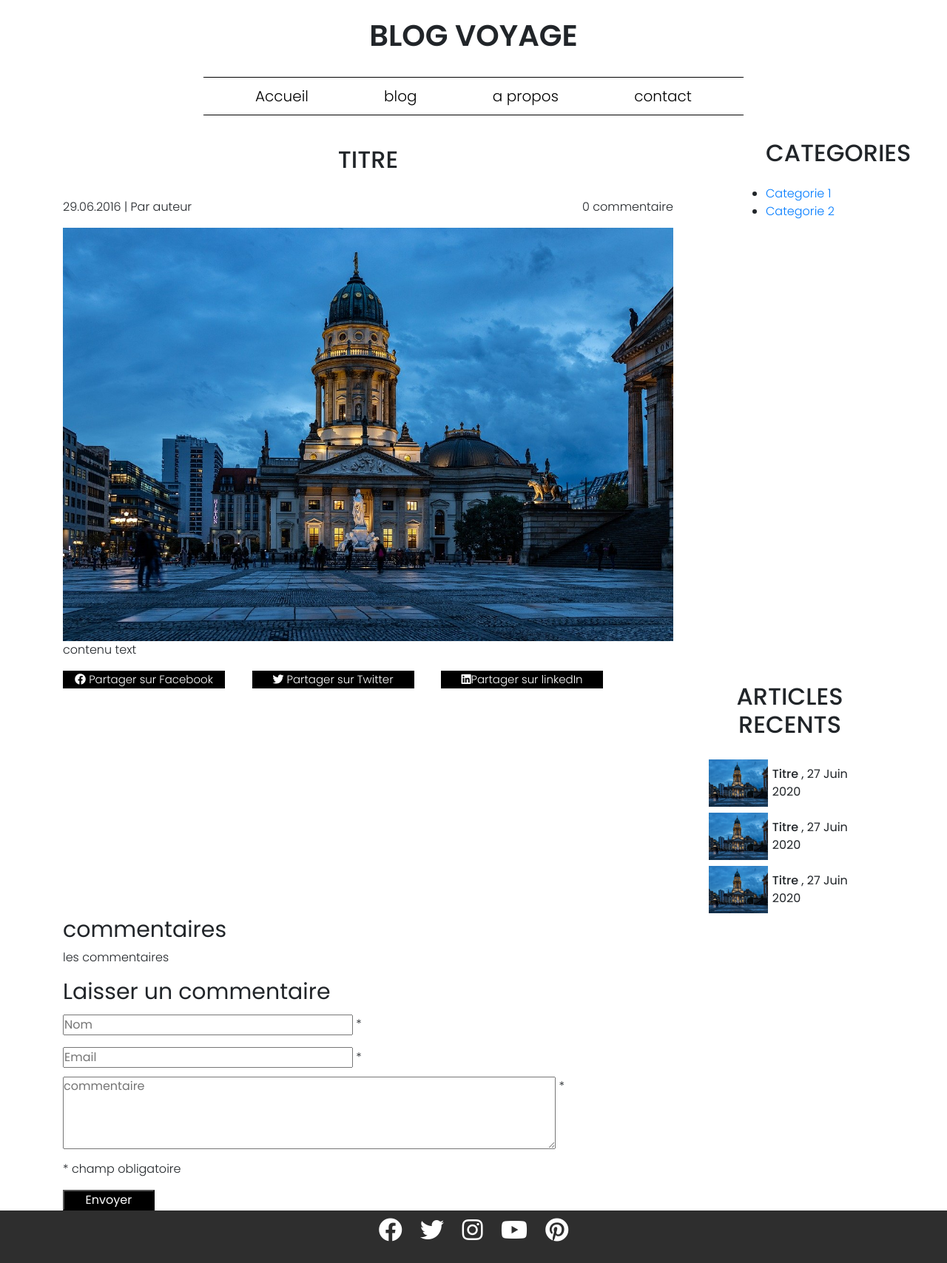
After one commit to Kyse7535/Blog, a PHP site: template Vue/article.php in a window 1280 px wide. The commit adds this page. Shown: the whole page at 74% size. Run offline with PHP 8.4, Linux system fonts and the light colour scheme; the template is opened without the code that fills it, so the values that code supplies are empty; some libraries are stand-ins or nearby versions.

Commit message:
premier blog

```diff
--- a/Vue/CSS/blog.css
+++ b/Vue/CSS/blog.css
@@ -5,7 +5,7 @@
 }
 
 body {
-    min-width: 768px;
+    min-width: 400px;
 }
 
 main .date_auteur {
@@ -17,6 +17,11 @@ main .date_auteur {
 
 main figcaption {
     text-align: left;
+    word-wrap: break-word;
+}
+
+main .ligne {
+    position: relative;
 }
 
 main .date_auteur a {
@@ -24,3 +29,16 @@ main .date_auteur a {
     background-color: #000;
     color: #fff;
 }
+
+main .latest_article {
+    position: absolute;
+    right: 2%;
+    top: 2.5%;
+}
+
+main .article a {
+    padding: 5px 15px;
+    background-color: #000;
+    color: #fff;
+    border-radius: 4px;
+}
--- a/Vue/CSS/index.css
+++ b/Vue/CSS/index.css
@@ -290,6 +290,7 @@ footer a {
         display: flex;
         justify-content: space-evenly;
         margin: 0;
+        padding: 2% 0;
     }
     main .latest_article_list img {
         width: 35%;
--- a/Vue/accueil.php
+++ b/Vue/accueil.php
@@ -69,7 +69,7 @@
                     <h2 class="text-center py-3">Articles recents</h2>
                     <div class="latest_article_list">
                         <?php
-                        echo "lkjhgkljkhjgf";
+
                         while ($donnees = $resultat->fetch()) {
                         ?>
                         <div class="item">
--- /dev/null
+++ b/Vue/article.php
@@ -0,0 +1,127 @@
+<!DOCTYPE html>
+<html lang="fr">
+
+<head>
+    <meta charset="UTF-8">
+    <meta name="viewport" content="width=device-width, initial-scale=1.0">
+    <title>Blog Article</title>
+    <!-- Font Awesome -->
+    <link rel="stylesheet" href="https://use.fontawesome.com/releases/v5.8.2/css/all.css">
+    <!-- Google Fonts -->
+    <link rel="stylesheet" href="https://fonts.googleapis.com/css?family=Roboto:300,400,500,700&display=swap">
+    <!-- Bootstrap core CSS -->
+    <link href="https://cdnjs.cloudflare.com/ajax/libs/twitter-bootstrap/4.5.0/css/bootstrap.min.css" rel="stylesheet">
+    <!-- Material Design Bootstrap -->
+    <link href="https://cdnjs.cloudflare.com/ajax/libs/mdbootstrap/4.19.1/css/mdb.min.css" rel="stylesheet">
+    <link
+        href="https://fonts.googleapis.com/css2?family=Poppins:ital,wght@0,300;0,400;0,500;0,600;1,200;1,300;1,400;1,500;1,600&display=swap"
+        rel="stylesheet">
+    <link rel="stylesheet" href="CSS/index.css">
+    <link rel="stylesheet" href="CSS/blog.css">
+    <link rel="stylesheet" href="CSS/article.css">
+</head>
+
+<body>
+    <?php require("header.php"); ?>
+    <main>
+        <div class="container">
+            <div class="row">
+                <div class="col-9 text-right">
+                    <h2>Titre</h2>
+                    <div class="date_auteur">
+                        <p>29.06.2016 | Par auteur</p>
+                        <p>0 commentaire</p>
+                    </div>
+                    <figure>
+                        <img src="CSS/blue-hour.jpg" alt="" class="img-fluid">
+                        <figcaption>contenu text</figcaption>
+                    </figure>
+                </div>
+                <div class="col-2 offset-md-1">
+                    <h2 class="text-center categorie py-3">Categories</h2>
+                    <ul>
+                        <li><a href="#">Categorie 1</a></li>
+                        <li><a href="#">Categorie 2</a></li>
+                    </ul>
+                </div>
+                <div class="col-8 link">
+                    <ul>
+                        <li>
+                            <a href="#"><i class="fab fa-facebook"></i> Partager sur Facebook</a>
+                        </li>
+                        <li>
+                            <a href="#"><i class="fab fa-twitter"></i> Partager sur Twitter</a>
+                        </li>
+                        <li>
+                            <a href="#"><i class="fab fa-linkedin"></i>Partager sur linkedIn</a>
+                        </li>
+                    </ul>
+                </div>
+                <div class="col-3 offset-md-1">
+                    <h2 class="text-center py-3">Articles recents</h2>
+                    <div class="latest_article_list">
+                        <div class="item">
+                            <figure class="py-1">
+                                <img class="img-fluid" src="./CSS/blue-hour.jpg" alt="article">
+                                <figcaption class="py-2">
+                                    <b>Titre</b> , 27 Juin 2020
+                                </figcaption>
+                            </figure>
+                        </div>
+                        <div class="item">
+                            <figure class="py-1">
+                                <img class="img-fluid" src="./CSS/blue-hour.jpg" alt="article">
+                                <figcaption class="py-2">
+                                    <b>Titre</b> , 27 Juin 2020
+                                </figcaption>
+                            </figure>
+                        </div>
+                        <div class="item">
+                            <figure class="py-1">
+                                <img class="img-fluid" src="./CSS/blue-hour.jpg" alt="article">
+                                <figcaption class="py-2">
+                                    <b>Titre</b> , 27 Juin 2020
+                                </figcaption>
+                            </figure>
+                        </div>
+                    </div>
+                </div>
+                <div class="col-8">
+                    <h3>commentaires</h3>
+                    <div class="commentaire">
+                        <p>les commentaires</p>
+                    </div>
+                </div>
+                <div class="col-4"></div>
+                <div class="col-9">
+                    <h3>Laisser un commentaire</h3>
+                    <form action="article.post.html" method="POST">
+                        <label for=""><input type="text" placeholder="Nom" name="nom"> *</label>
+                        <label for=""><input type="text" placeholder="Email" name="email"> *</label>
+                        <label class="text" for=""><textarea name="" id="" cols="30" rows="4"
+                                placeholder="commentaire"></textarea>
+                            <span>*</span></label><br>
+                        <p>* champ obligatoire</p>
+
+                        <input type="submit" value="Envoyer">
+                    </form>
+                </div>
+                <div class="col-3"></div>
+            </div>
+
+        </div>
+    </main>
+    <?php require("footer.php"); ?>
+    <script type="text/javascript" src="https://cdnjs.cloudflare.com/ajax/libs/jquery/3.5.1/jquery.min.js"></script>
+    <!-- Bootstrap tooltips -->
+    <script type="text/javascript" src="https://cdnjs.cloudflare.com/ajax/libs/popper.js/1.14.4/umd/popper.min.js">
+    </script>
+    <!-- Bootstrap core JavaScript -->
+    <script type="text/javascript"
+        src="https://cdnjs.cloudflare.com/ajax/libs/twitter-bootstrap/4.5.0/js/bootstrap.min.js"></script>
+    <!-- MDB core JavaScript -->
+    <script type="text/javascript" src="https://cdnjs.cloudflare.com/ajax/libs/mdbootstrap/4.19.1/js/mdb.min.js">
+    </script>
+</body>
+
+</html>
--- a/Vue/header.php
+++ b/Vue/header.php
@@ -1,6 +1,6 @@
 <style>
-<?php require("./Blog1/Vue/CSS/index.css");
-?><?php require("C");
+<?php require("Vue/CSS/index.css");
+?><?php require("Vue/CSS/blog.css");
 ?>
 </style>
 <header>
```
Also changed, not shown: Controller/controller.php (+12 -2 lines), Modele/modele.php (+6 -5 lines), Vue/blog.php (+35 -30 lines).
